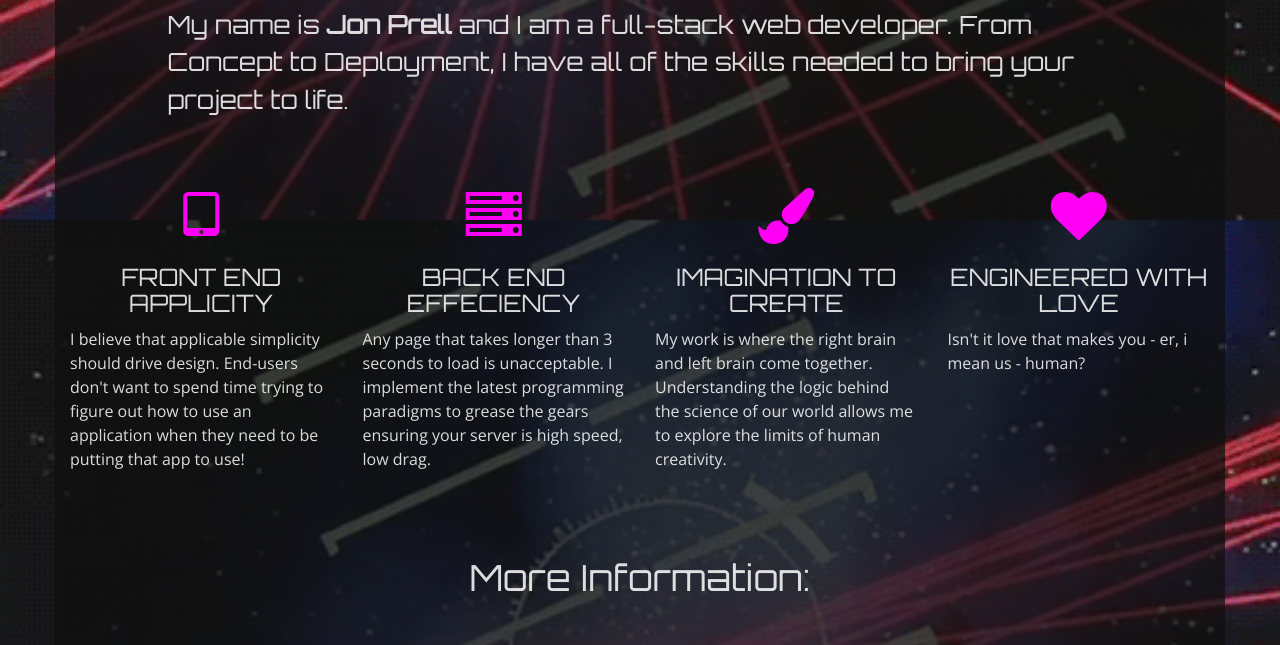
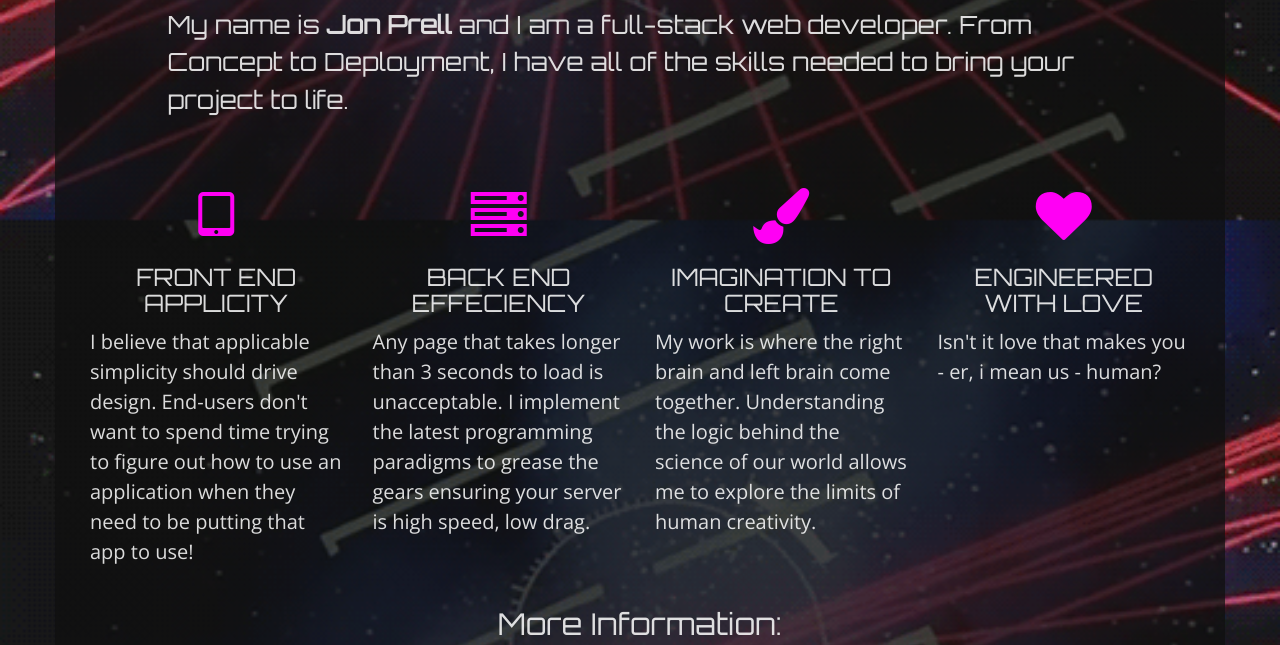
Before and after one commit to JTP709/portfolio_mk2, a website: page index.html in a window 1280 px wide. Shown: the part 1540-2185 px from the top of the page. Drawn offline with nearby package versions, Linux system fonts and the light colour scheme.

Commit message:
updated about me font sizes to be more uniform

```diff
--- a/css/creative.css
+++ b/css/creative.css
@@ -74,12 +74,21 @@ blockquote {
   margin: 0 auto;
 }
 
+.about_me_20 {
+  font-size: 20px;
+}
+
 .about_me_23 {
   font-size: 23px;
 }
 
 .about_me_25 {
   font-size: 25px;
+}
+
+.about_me_row {
+  padding-right: 20px;
+  padding-left: 20px;
 }
 
 .icons_color {
--- a/index.html
+++ b/index.html
@@ -93,33 +93,33 @@
                 </div>
             </div>
 
-            <div class="row">
+            <div class="row about_me_row">
                 <div class="col-lg-3 col-md-6 text-center">
                     <div class="service-box">
                         <i class="fa fa-4x fa-tablet text-primary sr-icons"></i>
                         <h3>FRONT END APPLICITY</h3>
-                        <p class="text-a-font text-left">I believe that applicable simplicity should drive design. End-users don't want to spend time trying to figure out how to use an application when they need to be putting that app to use!</p>
+                        <p class="text-a-font text-left about_me_20">I believe that applicable simplicity should drive design. End-users don't want to spend time trying to figure out how to use an application when they need to be putting that app to use!</p>
                     </div>
                 </div>
                 <div class="col-lg-3 col-md-6 text-center">
                     <div class="service-box">
                         <i class="fa fa-4x fa-server text-primary sr-icons"></i>
                         <h3>BACK END EFFECIENCY</h3>
-                        <p class="text-left text-a-font">Any page that takes longer than 3 seconds to load is unacceptable. I implement the latest programming paradigms to grease the gears ensuring your server is high speed, low drag.</p>
+                        <p class="text-left text-a-font about_me_20">Any page that takes longer than 3 seconds to load is unacceptable. I implement the latest programming paradigms to grease the gears ensuring your server is high speed, low drag.</p>
                     </div>
                 </div>
                 <div class="col-lg-3 col-md-6 text-center">
                     <div class="service-box">
                         <i class="fa fa-4x fa-paint-brush text-primary sr-icons"></i>
                         <h3>IMAGINATION TO CREATE</h3>
-                        <p class="text-a-font text-left">My work is where the right brain and left brain come together. Understanding the logic behind the science of our world allows me to explore the limits of human creativity.</p>
+                        <p class="text-a-font text-left about_me_20">My work is where the right brain and left brain come together. Understanding the logic behind the science of our world allows me to explore the limits of human creativity.</p>
                     </div>
                 </div>
                 <div class="col-lg-3 col-md-6 text-center">
                     <div class="service-box">
                         <i class="fa fa-4x fa-heart text-primary sr-icons"></i>
                         <h3>ENGINEERED WITH LOVE</h3>
-                        <p class="text-a-font text-left">Isn't it love that makes you - er, i mean us - human?</p>
+                        <p class="text-a-font text-left about_me_20">Isn't it love that makes you - er, i mean us - human?</p>
                     </div>
                 </div>
             </div>
@@ -127,7 +127,7 @@
             <div class="row">
                 <div class="col-lg-8 col-lg-offset-2 text-center">
                     <br>
-                    <h1 class="text-faded">More Information:</h1>
+                    <h2 class="text-faded">More Information:</h2>
                 </div>
             </div>
 
```
